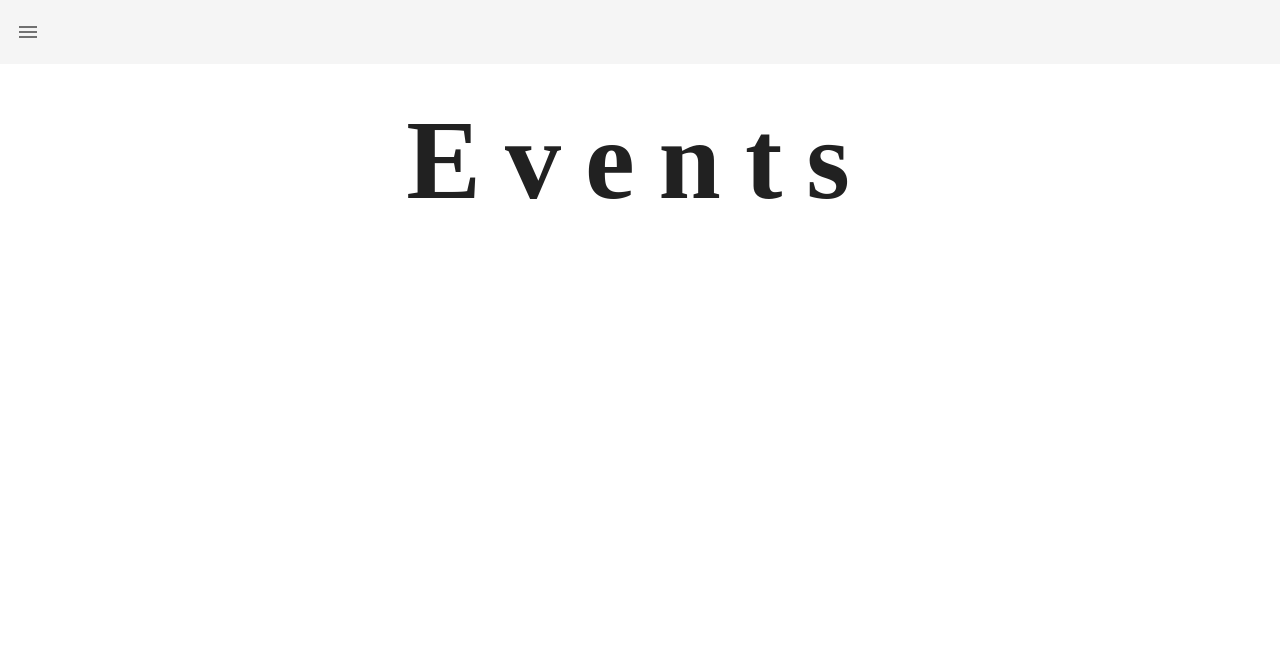
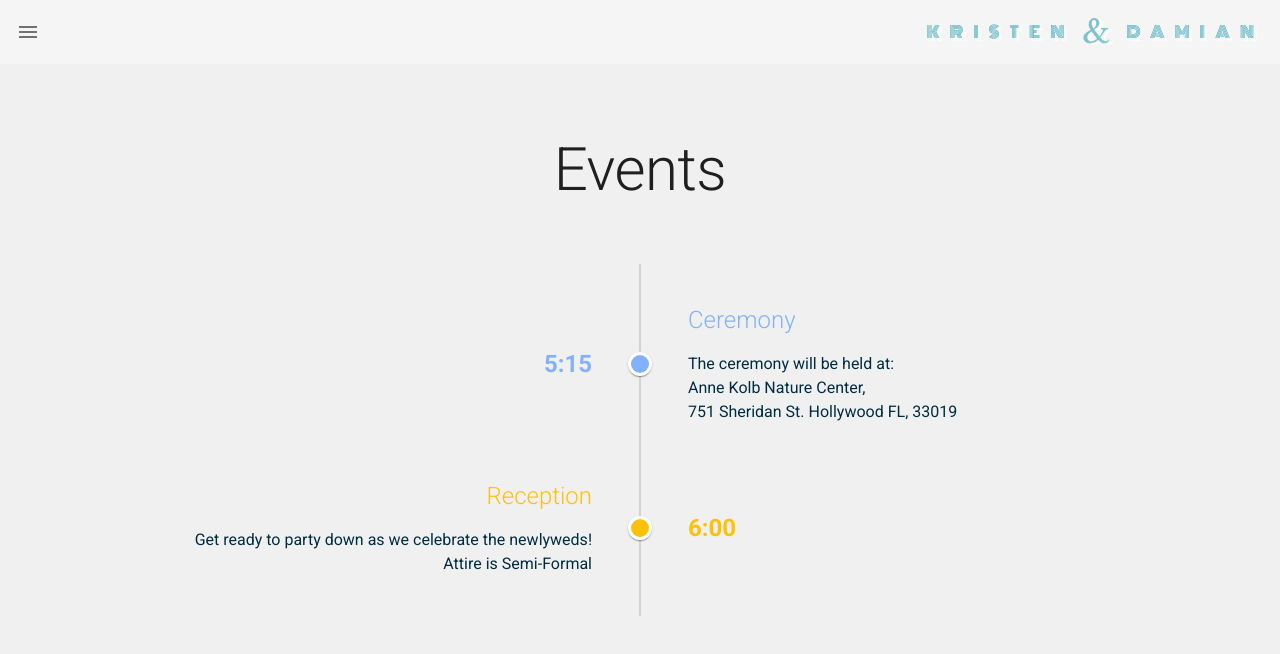
Before and after one commit to jeffvacca/kristenwedding, a Vue app in the folder my-app/: page /events in a window 1280 px wide. Shown: the top 654 px of the page. Built offline with nearby package versions, Linux system fonts and the light colour scheme; a web font is replaced by a local one.

Commit message:
Events Page - timeline setup

```diff
--- a/my-app/src/App.vue
+++ b/my-app/src/App.vue
@@ -10,6 +10,8 @@
         :color="burgerColor"
         @click="drawer = !drawer"
       />
+      <v-spacer />
+      <logo-horiz />
     </v-app-bar>
 
     <v-navigation-drawer
@@ -23,7 +25,7 @@
       <v-divider />
     </v-navigation-drawer>
 
-    <v-main>
+    <v-main style="background-color:#f0f0f0">
       <router-view />
     </v-main>
   </v-app>
@@ -31,10 +33,11 @@
 
 <script>
 import NavList from '@/components/NavList.vue'
+import LogoHoriz from './components/LogoHoriz.vue'
 
 export default {
   name: 'App',
-  components: { NavList },
+  components: { NavList, LogoHoriz },
 
   data: () => ({
     drawer: false
--- /dev/null
+++ b/my-app/src/components/LogoHoriz.vue
@@ -0,0 +1,58 @@
+<template>
+  <div class="center-text-container">
+    <div class="font-2 names">
+      KRISTEN
+    </div>
+    <div class="font-4 ampersand">
+      &amp;
+    </div>
+    <div class="font-2 names">
+      DAMIAN
+    </div>
+  </div>
+</template>
+<script>
+export default {
+  name: 'LogoHoriz',
+  data: () => ({
+
+  })
+}
+</script>
+<style lang="scss" scoped>
+    @import "../scss/style.scss";
+
+    .center-text-container{
+        display:flex;
+        align-items:center;
+        text-align:center;
+        position:relative;
+
+        .ampersand{
+            position: relative;
+            z-index: 0;
+            font-size:2rem;
+            color: #058fa680;
+            text-shadow: 4px 1px 0px rgb(255 255 255);
+            margin: 0 16px 0 8px;
+
+            @include respond-below(sm){
+                font-size:1rem;
+                margin: 0 9px 0 5px;
+            }
+        }
+        .names{
+            font-size:1rem;
+            letter-spacing:10px;
+            color: #058fa6c9;
+            text-shadow: 3px 3px 0px #fff;
+            position: relative;
+            z-index: 1;
+            margin-bottom:0;
+            @include respond-below(sm){
+                font-size:.5rem;
+                letter-spacing:5px;
+            }
+        }
+    }
+</style>
--- /dev/null
+++ b/my-app/src/components/LogoVert.vue
@@ -0,0 +1,58 @@
+<template>
+  <div class="center-text-container">
+    <div class="font-2 names">
+      KRISTEN
+    </div>
+    <div class="font-4 ampersand">
+      &amp;
+    </div>
+    <div class="font-2 names">
+      DAMIAN
+    </div>
+  </div>
+</template>
+<script>
+export default {
+  name: 'LogoVert',
+  data: () => ({
+
+  })
+}
+</script>
+<style lang="scss" scoped>
+    @import "../scss/style.scss";
+
+    .font-2{
+        letter-spacing:10px;
+    }
+    .names{
+        font-size:2rem;
+        color: #058fa6c9;
+        text-shadow: 5px 5px 0px #fff;
+        @include respond-below(sm){
+            font-size:1.5rem;
+        }
+    }
+    .center-text-container{
+        text-align:center;
+        position:relative;
+        margin-bottom:1rem;
+        .ampersand{
+            position: relative;
+            z-index: 0;
+            font-size:4rem;
+            color: #058fa680;
+            text-shadow: 4px 1px 0px rgb(255 255 255);
+            margin: -21px 0 -24px;
+            @include respond-below(sm){
+                font-size:3.2rem;
+                margin: -14px 0 -18px;
+            }
+        }
+        .names{
+            position: relative;
+            z-index: 1;
+            margin-bottom:0;
+        }
+    }
+</style>
--- a/my-app/src/plugins/vuetify.js
+++ b/my-app/src/plugins/vuetify.js
@@ -7,12 +7,16 @@ Vue.use(Vuetify)
 
 export default new Vuetify({
   theme: {
+    themes: {
+      light: {
         primary: '#058fa678',
-    secondary: '##002C40',
+        secondary: '#002c40',
         accent: '#82B1FF',
         error: '#FF5252',
         info: '#2196F3',
         success: '#4CAF50',
         warning: '#FFC107'
       }
+    }
+  }
 })
--- a/my-app/src/views/Events.vue
+++ b/my-app/src/views/Events.vue
@@ -1,15 +1,67 @@
+/* eslint-disable vue/no-v-html */
 <template>
   <v-container>
-    <div>
-      <h1 class="font-5 text-center">
-        Events
-      </h1>
-    </div>
+    <h1 class="display-3 text-center my-16">
+      Events
+    </h1>
+    <v-timeline>
+      <v-timeline-item
+        v-for="(event, i) in events"
+        :key="i"
+        :color="event.color"
+        small
+      >
+        <template v-slot:opposite>
+          <span
+            :class="`headline font-weight-bold ${event.color}--text`"
+            v-text="event.time"
+          />
+        </template>
+        <div class="py-4">
+          <h2 :class="classList(i, event)">
+            {{ event.event }}
+          </h2>
+          <div
+            :class="{'text-right': isOdd(i)}"
+            class="secondary--text"
+            v-html="event.desc"
+          />
+        </div>
+      </v-timeline-item>
+    </v-timeline>
   </v-container>
 </template>
 <script>
 export default {
-  name: 'Events'
+  name: 'Events',
+  data: () => ({
+    events: [
+      {
+        color: 'accent',
+        event: 'Ceremony',
+        time: '5:15',
+        desc: 'The ceremony will be held at:<br> Anne Kolb Nature Center,<br> 751 Sheridan St. Hollywood FL, 33019'
+      },
+      {
+        color: 'warning',
+        event: 'Reception',
+        time: '6:00',
+        desc: 'Get ready to party down as we celebrate the newlyweds!<br>Attire is Semi-Formal'
+      }
+    ]
+  }),
+  methods: {
+    isOdd (i) {
+      return i % 2 !== 0
+    },
+    classList (i, event) {
+      if (i % 2 !== 0) { // odd
+        return `headline font-weight-light mb-4 ${event.color}--text text-right`
+      } else {
+        return `headline font-weight-light mb-4 ${event.color}--text`
+      }
+    }
+  }
 }
 </script>
 
--- a/my-app/src/views/Location.vue
+++ b/my-app/src/views/Location.vue
@@ -1,16 +1,25 @@
 <template>
   <v-container>
     <div>
-      <h1 class="font-5 text-center">
-        Location
+      <logo-horiz />
+
+      <logo-vert />
+
+      <!-- <h1 class="font-5 text-center white--text">
+        A Tale As Old As Time
       </h1>
       <p>Lorem ipsum dolor, sit amet consectetur adipisicing elit. Corporis tempore quae in consequuntur recusandae alias neque rem, sequi quam nulla maxime voluptate explicabo laudantium, eveniet nemo a cumque. Nisi, non!</p>
+     -->
     </div>
   </v-container>
 </template>
 <script>
+import LogoVert from '../components/LogoVert.vue'
+import LogoHoriz from '../components/LogoHoriz.vue'
+
 export default {
-  name: 'Location'
+  name: 'Location',
+  components: { LogoVert, LogoHoriz }
 }
 </script>
 
```
Lines whose indentation alone changed are shown as unchanged.
